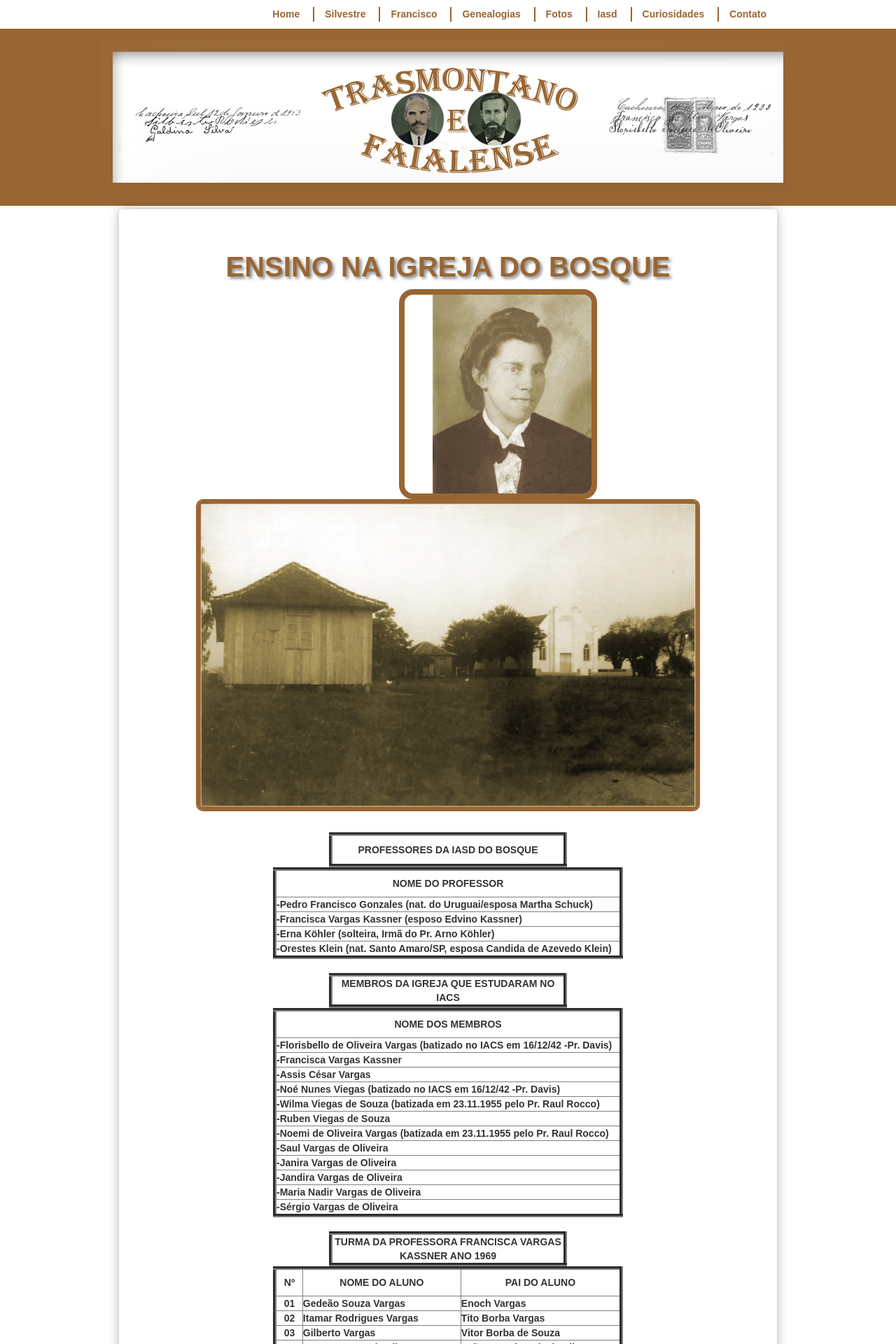
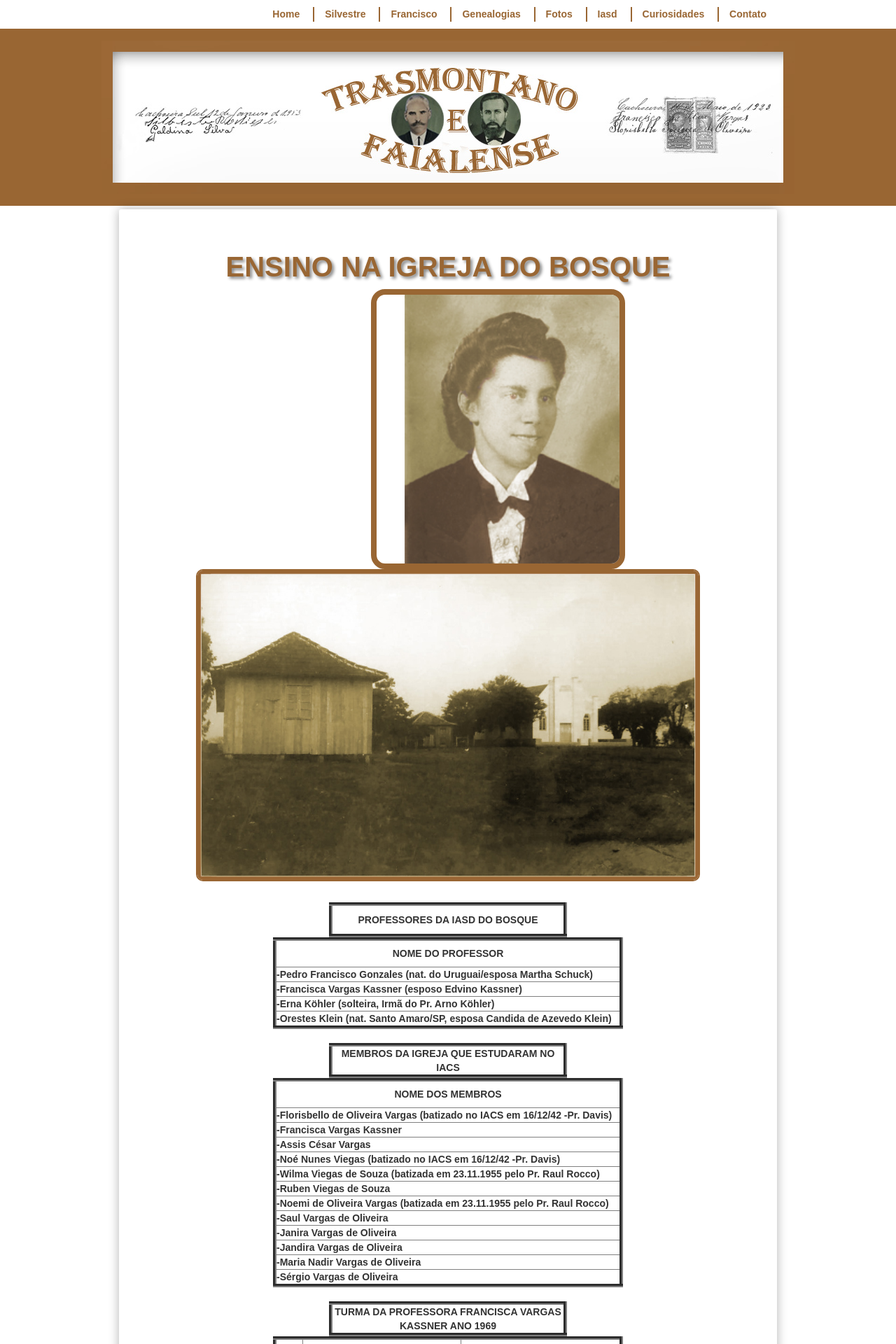
Before and after one commit to claudiovargas1955/claudiovargas1955.github.io, a Jekyll site: the page built from _pages/ensino-da-iasd-bosque.html, in a window 1280 px wide. Shown: the top 1920 px of the page at 70% size. Built offline with Jekyll 4.4.1, drawn with Linux system fonts in a browser that asks for light colours; some web fonts are replaced.

Commit message:
Update ensino-da-iasd-bosque.html

```diff
--- a/_pages/ensino-da-iasd-bosque.html
+++ b/_pages/ensino-da-iasd-bosque.html
@@ -108,7 +108,7 @@
        }
 
  .dir3{border:#996633 solid 8px;
-        margin-left: 380px;
+        margin-left: 340px;
         margin-top: 0px;
         margin-botton: 0px;
         padding-left: 40px;
@@ -122,7 +122,7 @@
 </style>
 
 <p><h2>ENSINO NA IGREJA DO BOSQUE</h2>
-<img class="dir3" style="float:center"; src="/images/14520564009.png" class="img-responsive" height="300px" title="";/>
+<img class="dir3" style="float:center"; src="/images/14520564009.png" class="img-responsive" height="400px" title="";/>
 
 <figure class="foto-legenda">
 <p><img class="esq2" style="float:center"; src="/images/IASD-Bosque.jpg" class="img-responsive" width="900px" title="";/>
```
